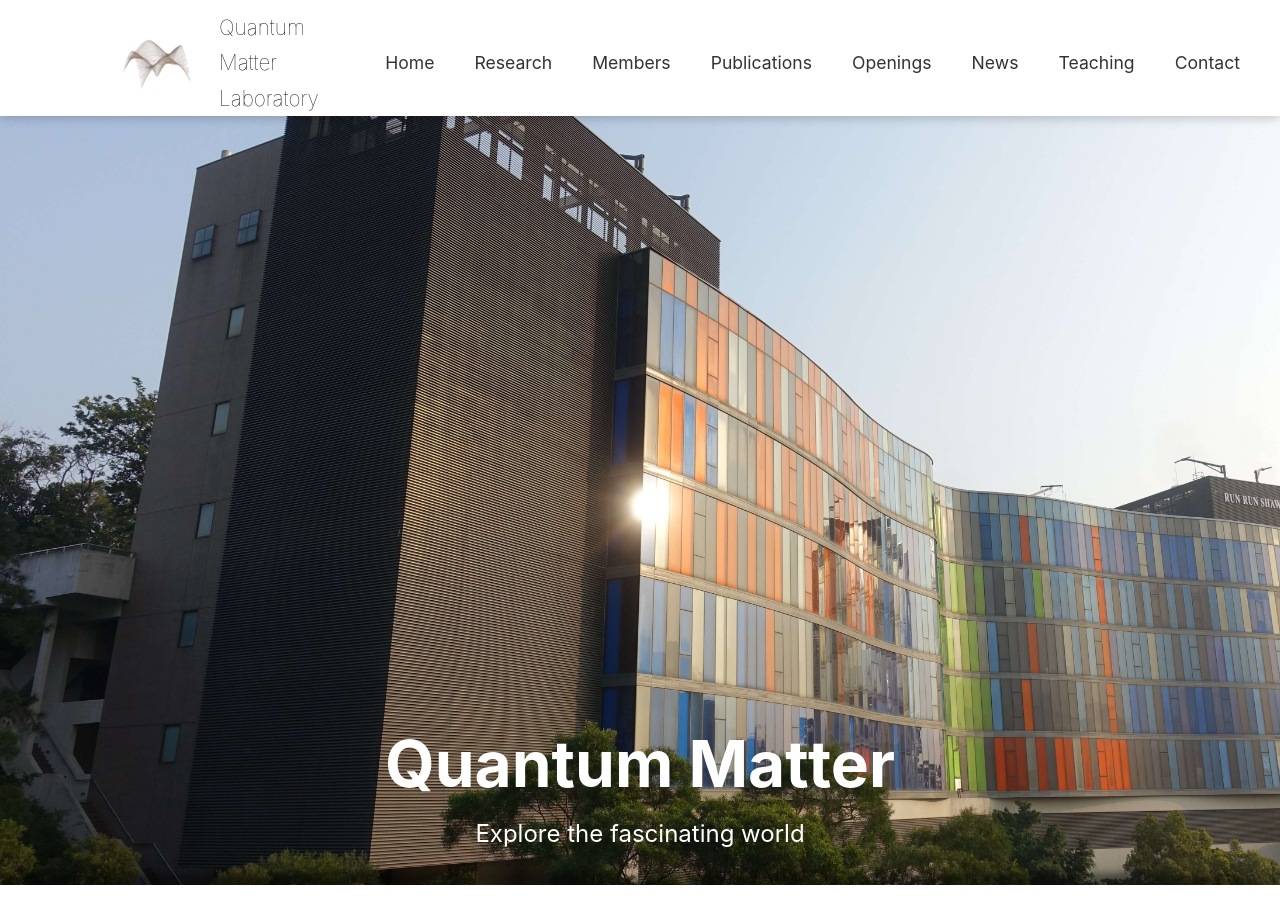
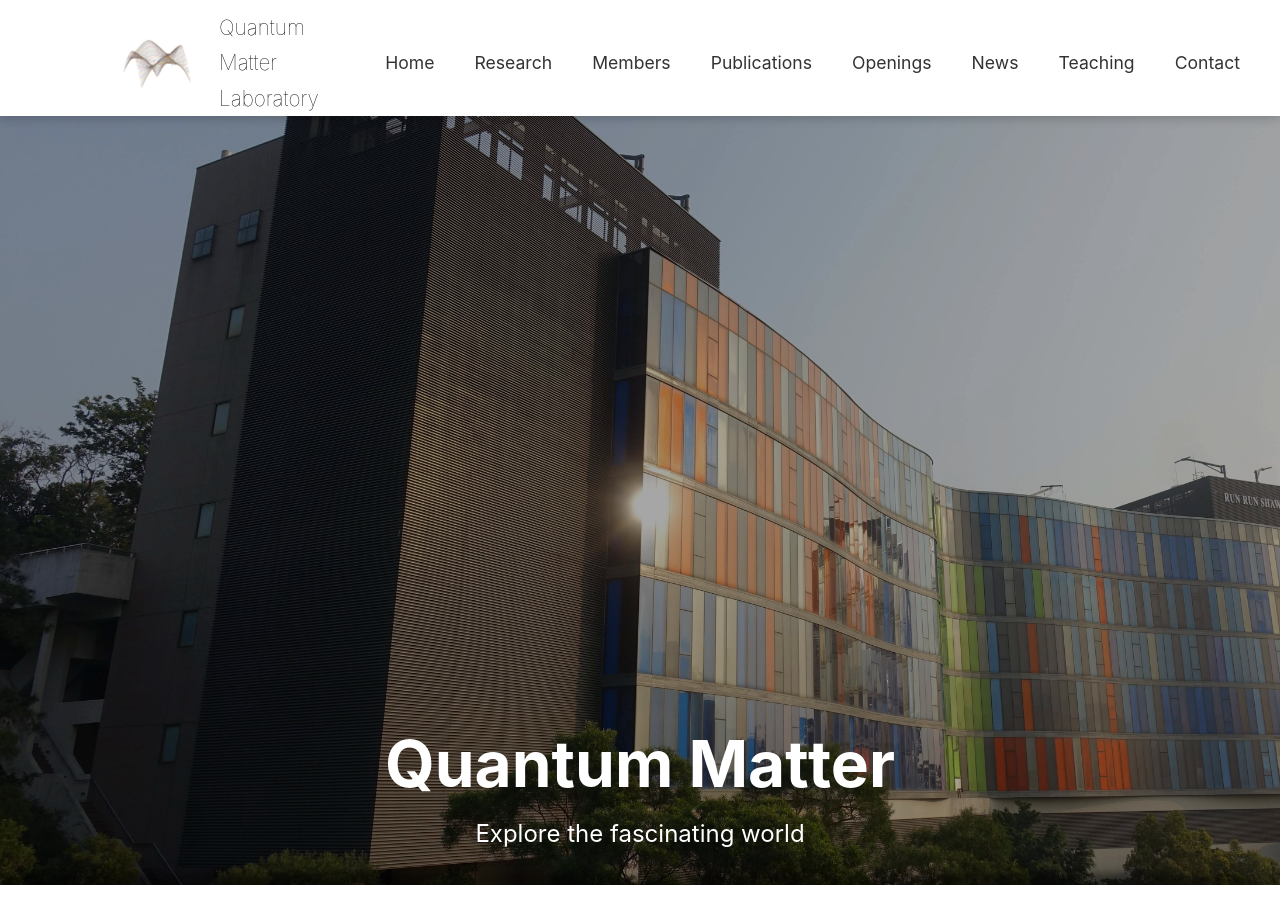
Before and after one commit to qmcuhk/qmcuhk.github.io, a Jekyll site: the page built from _pages/index.md, in a window 1280 px wide and 900 px high. Built offline with Jekyll 4.4.1, drawn with Linux system fonts in a browser that asks for light colours; some web fonts are replaced.

Commit message:
color changed

```diff
--- a/_sass/_basic_elements.scss
+++ b/_sass/_basic_elements.scss
@@ -3,13 +3,13 @@
 $footer-top-padding: 10vh;
 $footer-side-padding: 5vh;
 $member-card-radius: 4px;
-$color1: #ffc5b0;
-$color2: #f6cdb4;
-$color3: #e88b52;
-$color4: #9f577d;
+$color1: #f5cab3;
+$color2: #ef9b64;
+$color3: #ae6496;
+$color4: #b9636d;
 
 footer {
-  background: rgba(159, 87, 125, 0.694);
+  background: #b9636db6;
   color: #fff;
   padding: $footer-top_padding $footer-side-padding;
 
--- a/_sass/_style.scss
+++ b/_sass/_style.scss
@@ -14,10 +14,10 @@
 /*********************************************
             My own parameters End
 *********************************************/
-$color1: #ffc5b0;
-$color2: #f6cdb4;
-$color3: #e88b52;
-$color4: #b38ea0;
+$color1: #f5cab3;
+$color2: #ef9b64;
+$color3: #ae6496;
+$color4: #b9636d;
 
 $color-primary: hsl(0, 0%, 10%);
 $color-text: hsl(0, 0%, 20%);
@@ -262,7 +262,8 @@
     opacity: 1;
     transition: opacity 0.5s;
     object-fit: cover;
-    height: 100vh
+    height: 100vh;
+    filter: brightness(65%);
   }
 }
 
```
Also changed, not shown: README.md (+4 -4 lines), _pages/teaching.md (+4 -2 lines).
